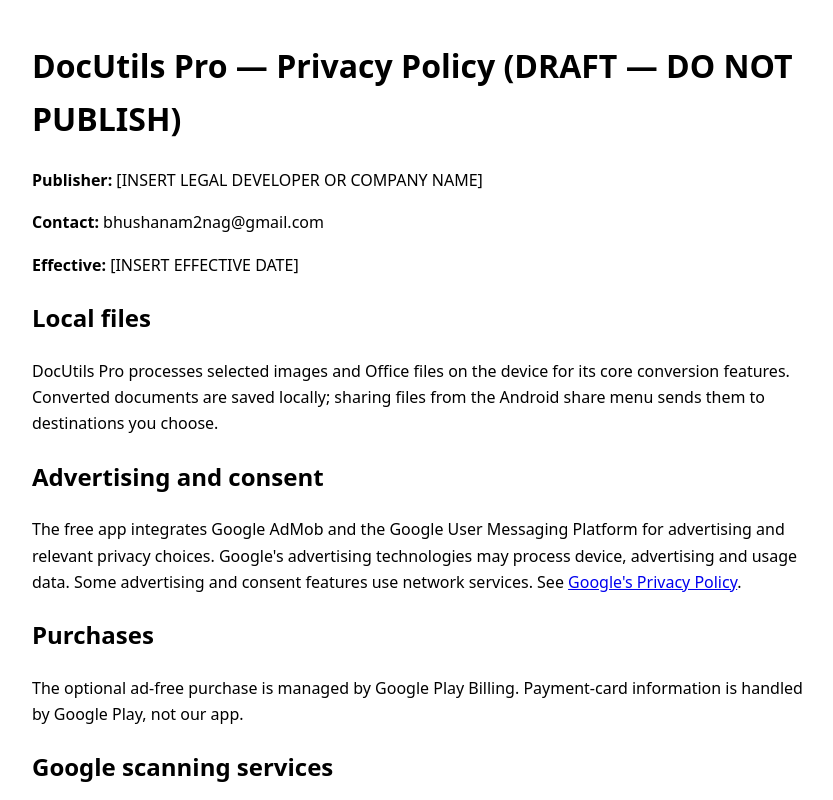
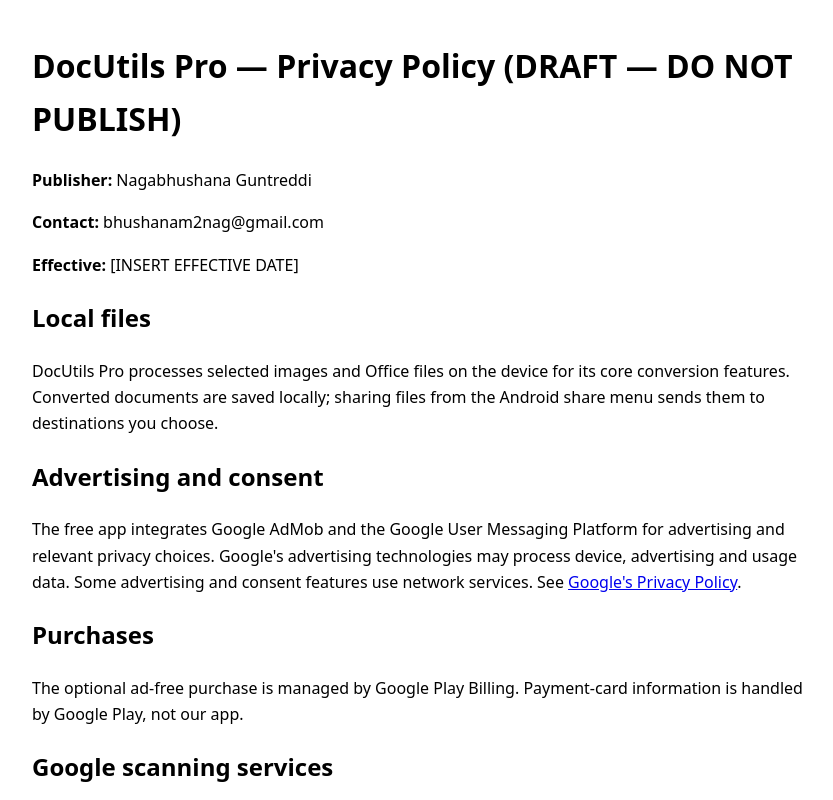
Before and after one commit to Nagabhushanam-g/docutils-pro, a plain HTML site: page release-site/privacy.template.html in a window 1280 px wide. Shown: the top 800 px of the page, without its empty margins (218-1051 px from the left). Drawn offline with Linux system fonts and the light colour scheme.

Commit message:
Set confirmed legal publisher name for DocUtils Pro

```diff
--- a/release-site/privacy.template.html
+++ b/release-site/privacy.template.html
@@ -3,7 +3,7 @@
 <head><meta charset="utf-8"><meta name="viewport" content="width=device-width,initial-scale=1"><title>Privacy Policy — DocUtils Pro (DRAFT)</title></head>
 <body style="max-width:780px;margin:40px auto;padding:0 22px;font:16px/1.65 system-ui,sans-serif">
   <h1>DocUtils Pro — Privacy Policy (DRAFT — DO NOT PUBLISH)</h1>
-  <p><strong>Publisher:</strong> [INSERT LEGAL DEVELOPER OR COMPANY NAME]</p>
+  <p><strong>Publisher:</strong> Nagabhushana Guntreddi</p>
   <p><strong>Contact:</strong> bhushanam2nag@gmail.com</p>
   <p><strong>Effective:</strong> [INSERT EFFECTIVE DATE]</p>
   <h2>Local files</h2>
```
